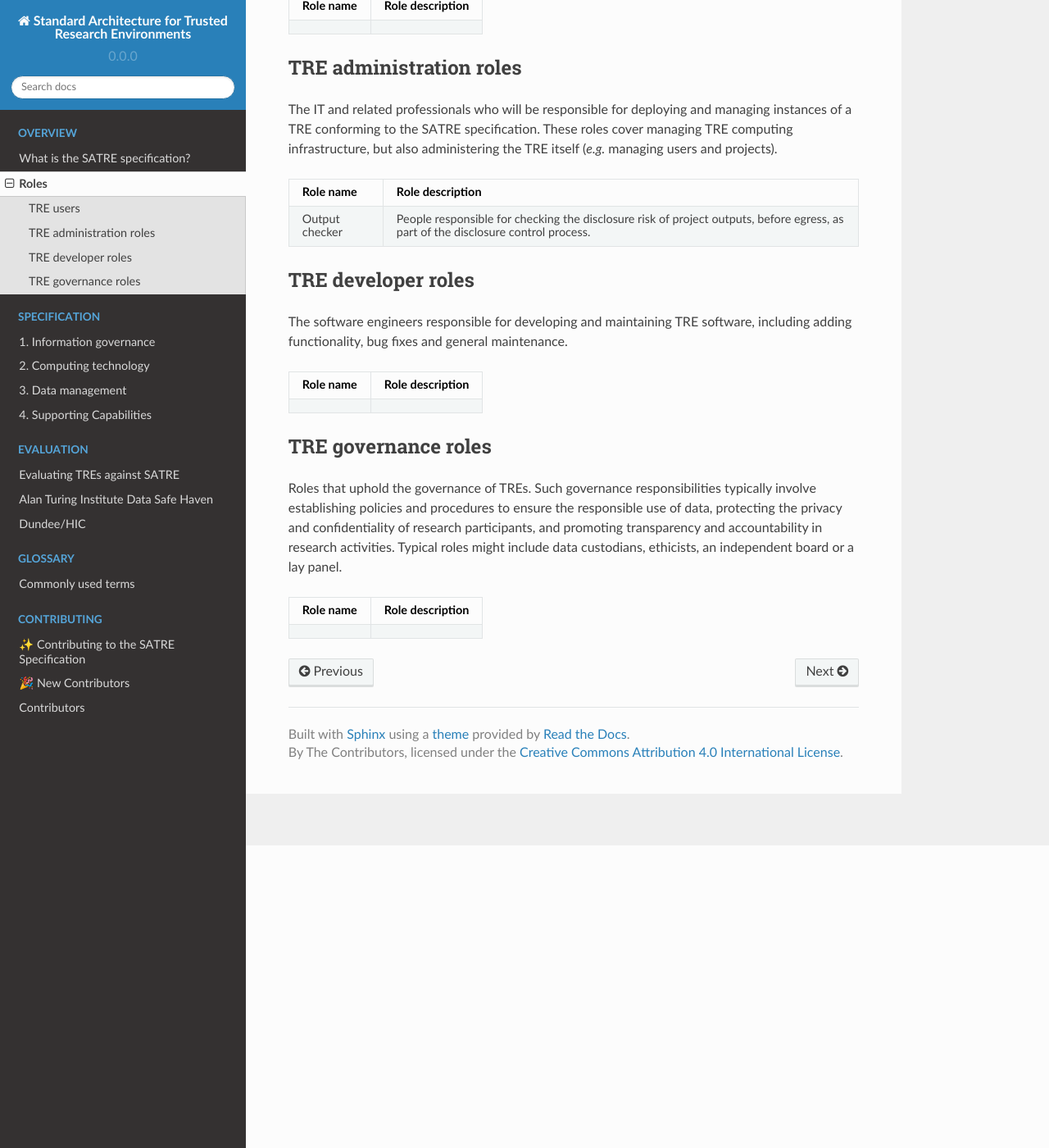
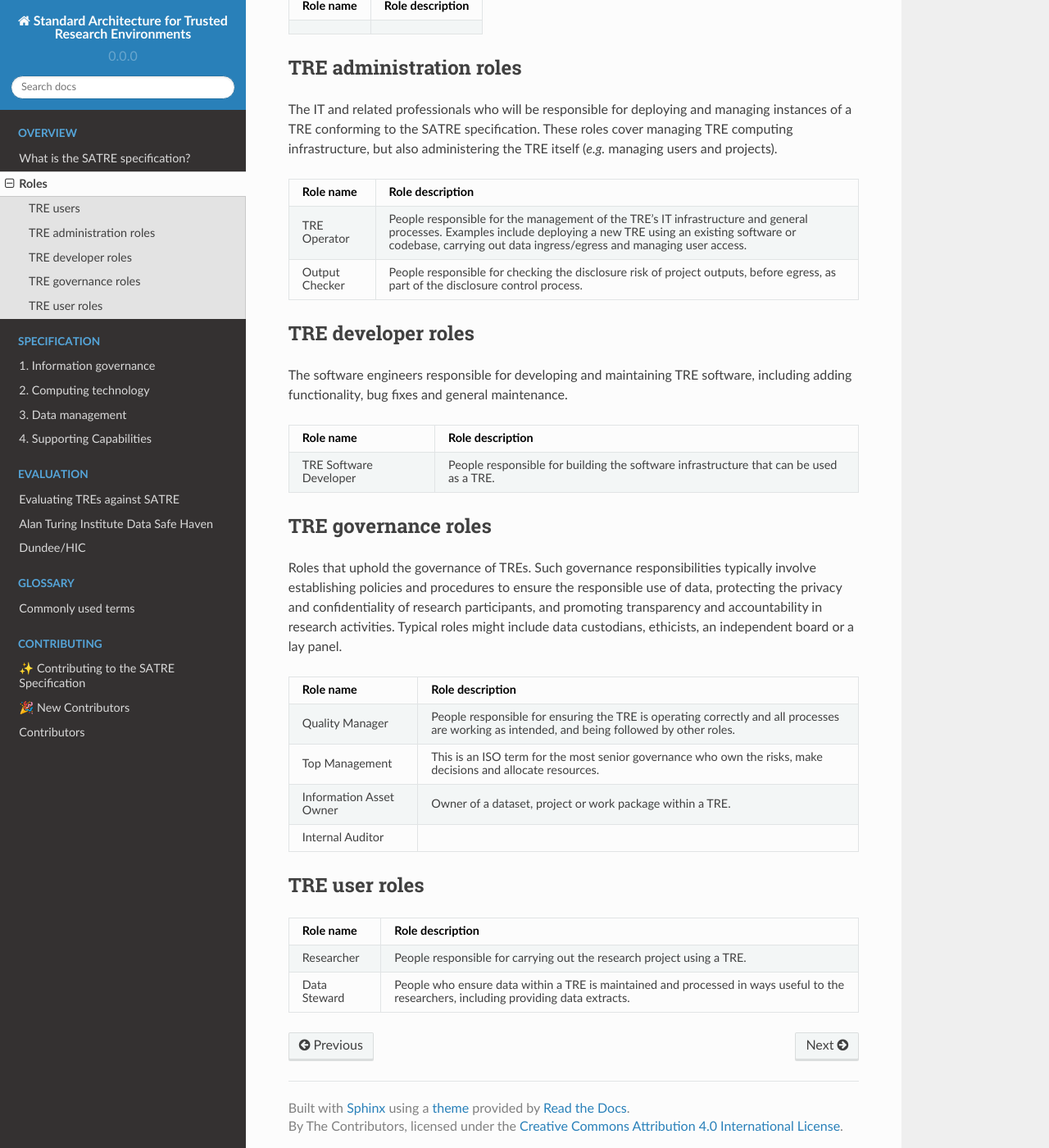
Before and after one commit to sa-tre/satre-specification, a Sphinx documentation site: the page built from docs/source/roles.md, in a window 1280 px wide and 1400 px high, scrolled down 369 px. Shown: the whole window at 82% size. Built offline with Sphinx 7.4.7 and the Read the Docs theme 2.0.0, drawn with Linux system fonts in a browser that asks for light colours.

Commit message:
initial role suggestions from Ed and Tim

````diff
--- a/docs/source/roles.md
+++ b/docs/source/roles.md
@@ -37,7 +37,9 @@ These roles cover managing TRE computing infrastructure, but also administering
 
 * - Role name
   - Role description
-* - Output checker
+* - TRE Operator
+  - People responsible for the management of the TRE's IT infrastructure and general processes. Examples include deploying a new TRE using an existing software or codebase, carrying out data ingress/egress and managing user access.
+* - Output Checker
   - People responsible for checking the disclosure risk of project outputs, before egress, as part of the disclosure control process.
 ```
 
@@ -55,8 +57,8 @@ The software engineers responsible for developing and maintaining TRE software,
 
 * - Role name
   - Role description
-* -
-  -
+* - TRE Software Developer
+  - People responsible for building the software infrastructure that can be used as a TRE.
 ```
 
 (governance_roles)=
@@ -73,6 +75,30 @@ Typical roles might include data custodians, ethicists, an independent board or
 
 * - Role name
   - Role description
-* -
+* - Quality Manager
+  - People responsible for ensuring the TRE is operating correctly and all processes are working as intended, and being followed by other roles.
+* - Top Management
+  - This is an ISO term for the most senior governance who own the risks, make decisions and allocate resources.
+* - Information Asset Owner
+  - Owner of a dataset, project or work package within a TRE.
+* - Internal Auditor
   -
+
 ```
+
+(user_roles)=
+
+## TRE user roles
+
+```{list-table}
+:header-rows: 1
+:name: tab-tre-role-governance
+
+* - Role name
+  - Role description
+* - Researcher
+  - People responsible for carrying out the research project using a TRE.
+* - Data Steward
+  - People who ensure data within a TRE is maintained and processed in ways useful to the researchers, including providing data extracts.
+
+```
````
